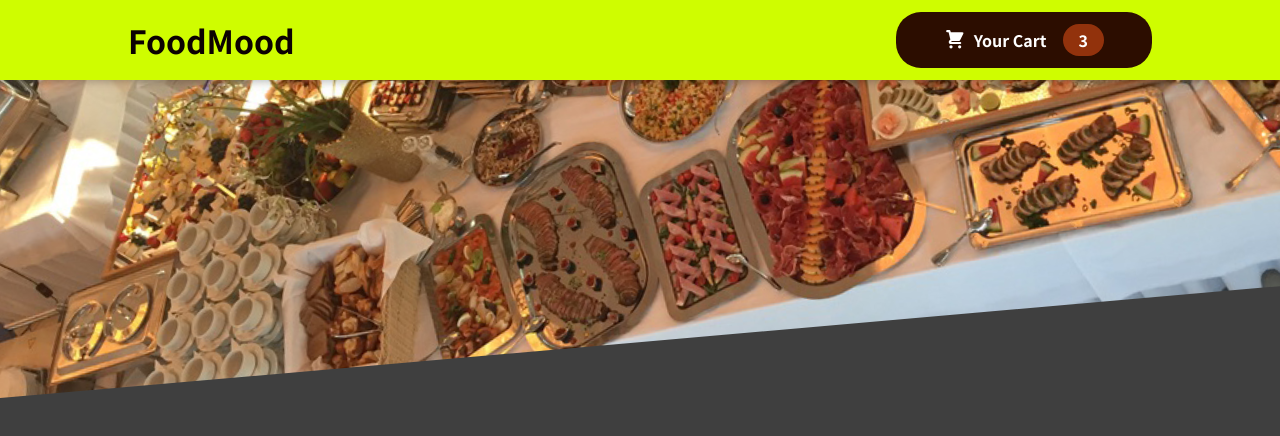
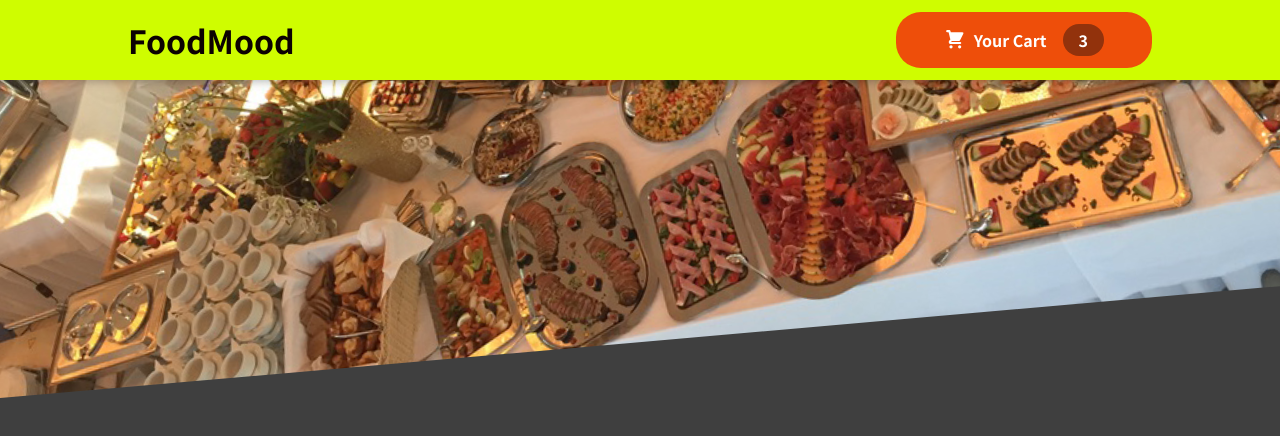
Before and after one commit to rezuanhossain/react--food-delivery-app, a React (Vite) app: page / in a window 1280 px wide. In both pictures the pointer is over the button 1024 px from the left and 40 px from the top of the page. Shown: the top 436 px of the page. Built offline with nearby package versions, Linux system fonts and the light colour scheme.

Commit message:
css update

```diff
--- a/src/components/Layout/HeaderCartButton.module.css
+++ b/src/components/Layout/HeaderCartButton.module.css
@@ -14,7 +14,7 @@ button {
 
   .button:hover,
   .button:active {
-    background-color: #2c0d00;
+    background-color: #ee4e0a;
   }
 
   .icon {
```
